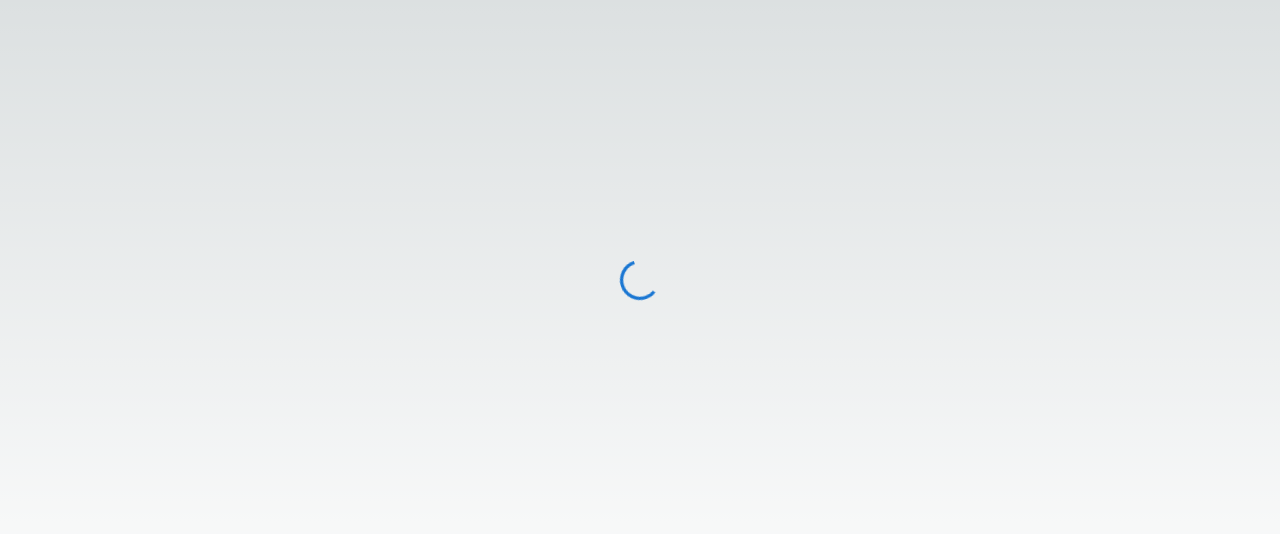
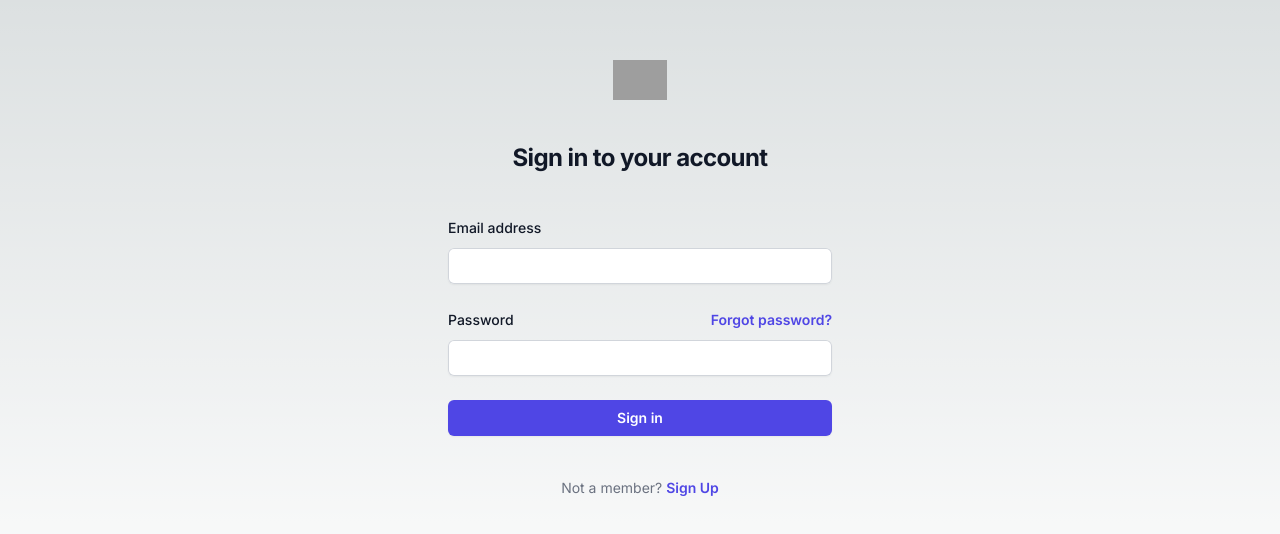
Before and after one commit to Nahidjc/shop-inventory-next, a Next.js app: page / in a window 1280 px wide. Before the commit this address had no page. Shown: the part 120-654 px from the top of the page. Built offline with nearby package versions, Linux system fonts and the light colour scheme; grey boxes are pictures that could not be loaded.

Commit message:
static login form and redux toolkit setup

```diff
--- a/app/layout.js
+++ b/app/layout.js
@@ -1,17 +1,20 @@
-import './globals.css'
-import { Inter } from 'next/font/google'
+import "./globals.css";
+import { Inter } from "next/font/google";
+import Main from "@/components/Main";
 
-const inter = Inter({ subsets: ['latin'] })
+const inter = Inter({ subsets: ["latin"] });
 
 export const metadata = {
-  title: 'Create Next App',
-  description: 'Generated by create next app',
-}
+  title: "Admin Page",
+  description: "By SRPL Software"
+};
 
 export default function RootLayout({ children }) {
   return (
     <html lang="en">
-      <body className={inter.className}>{children}</body>
+      <body className={inter.className}>
+        <Main>{children}</Main>
+      </body>
     </html>
-  )
+  );
 }
--- a/app/login/page.js
+++ /dev/null
@@ -1,11 +0,0 @@
-"use client"
-import Login from '@/components/Auth/Login';
-import React from 'react';
-
-const page = () => {
-    return (
-        <Login />
-    );
-};
-
-export default page;
--- /dev/null
+++ b/components/App.js
@@ -0,0 +1,16 @@
+"use client";
+import React from 'react';
+import Login from './Auth/Login';
+import { useSelector } from 'react-redux';
+import Counter from './Counter/Counter';
+
+const App = ({ children }) => {
+    const isAuthenticated = useSelector((state) => state.auth.isAuthenticated);
+    return (
+        <div className="h-screen w-screen">
+            {!isAuthenticated ? <Login /> : children}
+        </div>
+    );
+};
+
+export default App;
--- a/components/Auth/Login.js
+++ b/components/Auth/Login.js
@@ -2,9 +2,9 @@
 "use client"
 import React, { useState } from 'react';
 import { login } from '../../store/reducers/auth';
-// import { useDispatch } from 'react-redux';
+import { useDispatch } from 'react-redux';
 const Login = () => {
-  // const dispatch = useDispatch();
+  const dispatch = useDispatch();
   const [formData, setFormData] = useState({
     email: '',
     password: '',
@@ -21,7 +21,7 @@ const Login = () => {
   const handleSubmit = async (e) => {
     e.preventDefault();
     console.log(formData);
-    // dispatch(login());
+    dispatch(login());
   };
     return (
         <>
--- a/components/AuthProvider.js
+++ b/components/AuthProvider.js
@@ -1,3 +1,4 @@
+"use client"
 import { useEffect, useState } from 'react';
 import { useSelector } from 'react-redux';
 import { useRouter } from 'next/navigation';
--- /dev/null
+++ b/components/Main.js
@@ -0,0 +1,13 @@
+"use client"
+import { Provider } from "react-redux";
+import { store } from "../store/store";
+import App from "./App";
+const Main = ({ children }) => {
+  return (
+    <Provider store={store}>
+      <App>{children}</App>
+    </Provider>
+  );
+};
+
+export default Main;
--- a/store/store.js
+++ b/store/store.js
@@ -1,5 +1,6 @@
 
 import { configureStore } from '@reduxjs/toolkit';
+import logger from "redux-logger";
 import counterReducer from './reducers/counterSlice';
 import authSlice from './reducers/auth';
 export const store = configureStore({
@@ -7,5 +8,11 @@ export const store = configureStore({
     counter: counterReducer,
     auth: authSlice
   },
+  middleware: (getDefaultMiddleware) =>
+  getDefaultMiddleware({
+    serializableCheck: {
+      ignoredActions: [],
+    },
+  }).concat(logger),
   devTools: true,
 });
```
Also changed, not shown: app/page.js (+0 -7 lines).
